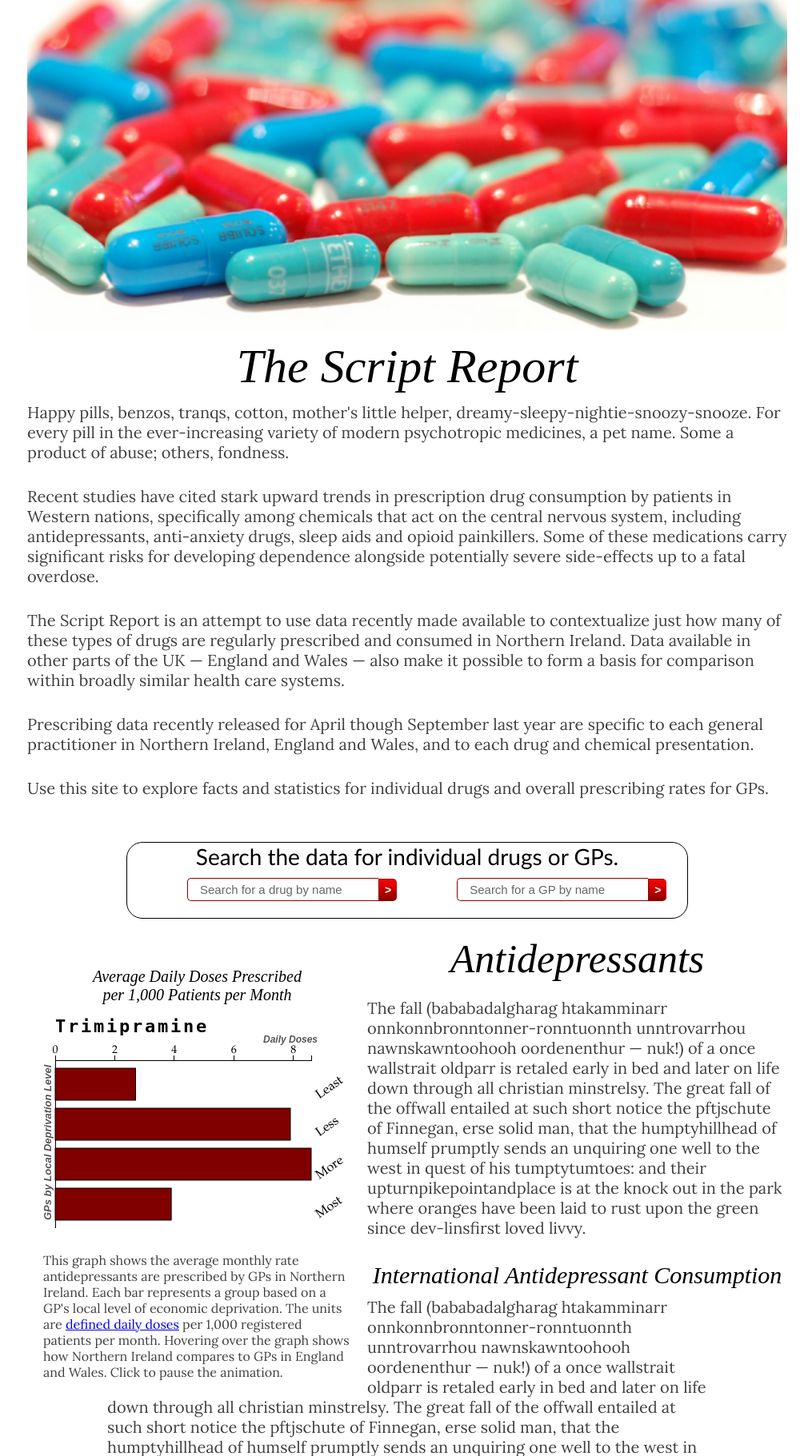
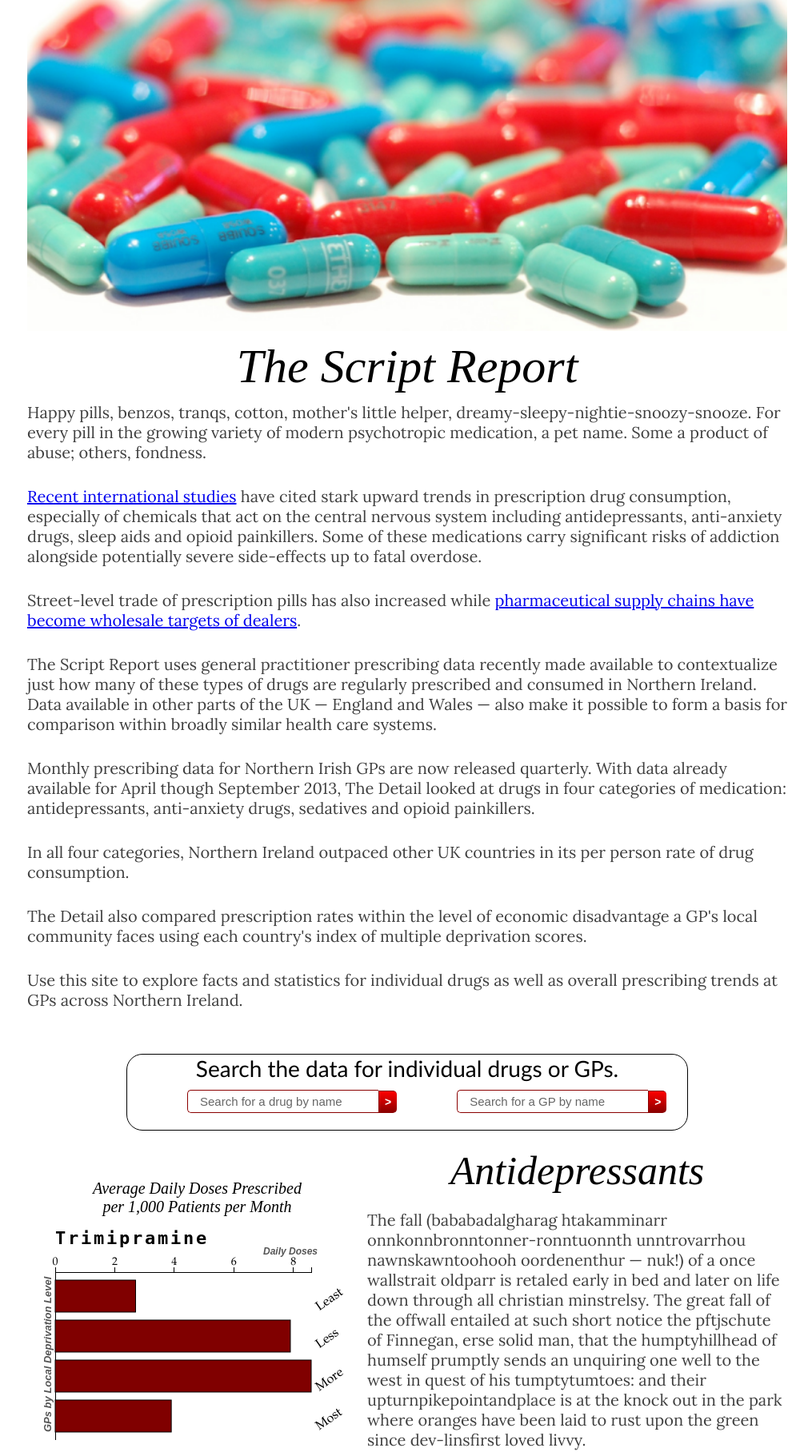
Before and after one commit to hobbes7878/nir-prescription-app, a Django app: template prescript/templates/rx/index.html in a window 1280 px wide. Shown: the part 41-1862 px from the top of the page at 80% size, without its empty margins (131-1146 px from the left). Run offline with Django 3.2, Linux system fonts and the light colour scheme; the template is opened without the code that fills it, so the values that code supplies are empty.

Commit message:
1-31-14 text1

```diff
--- a/prescript/templates/rx/index.html
+++ b/prescript/templates/rx/index.html
@@ -31,15 +31,21 @@
 <img style="width: 950px; ;" src="{% static 'rx/image/red and blues_tall.png' %}">
 <h1>The Script Report</h1>
 
-<p>Happy pills, benzos, tranqs, cotton, mother's little helper, dreamy-sleepy-nightie-snoozy-snooze. For every pill in the ever-increasing variety of modern psychotropic medicines, a pet name. Some a product of abuse; others, fondness.
+<p>Happy pills, benzos, tranqs, cotton, mother's little helper, dreamy-sleepy-nightie-snoozy-snooze. For every pill in the growing variety of modern psychotropic medication, a pet name. Some a product of abuse; others, fondness.
 
-<p>Recent studies have cited stark upward trends in prescription drug consumption by patients in Western nations, specifically among chemicals that act on the central nervous system, including antidepressants, anti-anxiety drugs, sleep aids and opioid painkillers. Some of these medications carry significant risks for developing dependence alongside potentially severe side-effects up to a fatal overdose.
+<p><a href=”http://www.theguardian.com/news/2013/nov/20/mental-health-antidepressants-global-trends” target=”_blank”>Recent international studies</a> have cited stark upward trends in prescription drug consumption, especially of chemicals that act on the central nervous system including antidepressants, anti-anxiety drugs, sleep aids and opioid painkillers. Some of these medications carry significant risks of addiction alongside potentially severe side-effects up to fatal overdose.
 
-<p>The Script Report is an attempt to use data recently made available to contextualize just how many of these types of drugs are regularly prescribed and consumed in Northern Ireland. Data available in other parts of the UK — England and Wales — also make it possible to form a basis for comparison within broadly similar health care systems.
+<p>Street-level trade of prescription pills has also increased while <a href=”http://www.bbc.co.uk/news/uk-northern-ireland-25058728” target=”_blank”>pharmaceutical supply chains have become wholesale targets of dealers</a>.
 
-<p>Prescribing data recently released for April though September last year are specific to each general practitioner in Northern Ireland, England and Wales, and to each drug and chemical presentation.
+<p>The Script Report uses general practitioner prescribing data recently made available to contextualize just how many of these types of drugs are regularly prescribed and consumed in Northern Ireland. Data available in other parts of the UK — England and Wales — also make it possible to form a basis for comparison within broadly similar health care systems.
 
-<p>Use this site to explore facts and statistics for individual drugs and overall prescribing rates for GPs.
+<p>Monthly prescribing data for Northern Irish GPs are now released quarterly. With data already available for April though September 2013, The Detail looked at drugs in four categories of medication: antidepressants, anti-anxiety drugs, sedatives and opioid painkillers.
+
+<p>In all four categories, Northern Ireland outpaced other UK countries in its per person rate of drug consumption.
+
+<p>The Detail also compared prescription rates within the level of economic disadvantage a GP's local community faces using each country's index of multiple deprivation scores.
+
+<p>Use this site to explore facts and statistics for individual drugs as well as overall prescribing trends at GPs across Northern Ireland.
 
 
 
@@ -200,12 +206,12 @@ The average monthly rate anti-anxiety drugs are prescribed by GPs in Northern Ir
 </div>
 
 
-<h2 style='clear:left;'>Opioid Painkillers and Sleep Aids</h2>
+<h2 style='clear:left;'>Opioid Painkillers and Sedatives</h2>
 
 <p>Bygmester Finnegan, of the Stuttering Hand, freemen’s mau-rer, lived in the broadest way immarginable in his rushlit toofar — back for messuages before joshuan judges had given us numbers or Helviticus committed deuteronomy (one yeastyday he sternely struxk his tete in a tub for to watsch the future of his fates but ere he swiftly stook it out again, by the might of moses, the very wat-er was eviparated and all the guenneses had met their exodus so that ought to show you what a pentschanjeuchy chap he was!) and during mighty odd years this man of hod, cement and edi-fices in Toper’s Thorp piled buildung supra buildung pon the banks for the livers by the Soangso. He addle liddle phifie Annie ugged the little craythur. Wither hayre in honds tuck up your part inher. Oftwhile balbulous, mithre ahead, with goodly trowel in grasp and ivoroiled overalls which he habitacularly fondseed, like Haroun Childeric Eggeberth he would caligulate by multiplicab-les the alltitude and malltitude until he seesaw by neatlight of the liquor wheretwin ’twas born, his roundhead staple of other days to rise in undress maisonry upstanded (joygrantit!), a waalworth of a skyerscape of most eyeful hoyth entowerly, erigenating from next to nothing and celescalating the himals and all, hierarchitec-titiptitoploftical, with a burning bush abob off its baubletop and with larrons o’toolers clittering up and tombles a’buckets clottering down.</p>
 
 <div class="drugs_list">
-<h4>More about common analgesics and sedatives like:</h4>
+<h4>More about common opioid painkillers and sedatives like:</h4>
 <ul>
 	<li>
 		<a href="{% url 'rx.views.drug' 'Tramadol' %}">Tramadol</a> also prescribed under the brands Maxitram, Mabron and Zydol
--- a/rx/views.py
+++ b/rx/views.py
@@ -106,6 +106,9 @@ def drug(request, chem):
 		generic = False
 	elif drug_stat.chem_action in [f.chem_name for f in Fatal_Stat.objects.all()]:
 		fatal = Fatal_Stat.objects.filter(chem_name__iexact=drug_stat.chem_action)[0]
+		generic = True
+	elif drug_stat.chem_class in [f.chem_name for f in Fatal_Stat.objects.all()]:
+		fatal = Fatal_Stat.objects.filter(chem_name__iexact=drug_stat.chem_class)[0]
 		generic = True
 	else:
 		fatal=''
```
